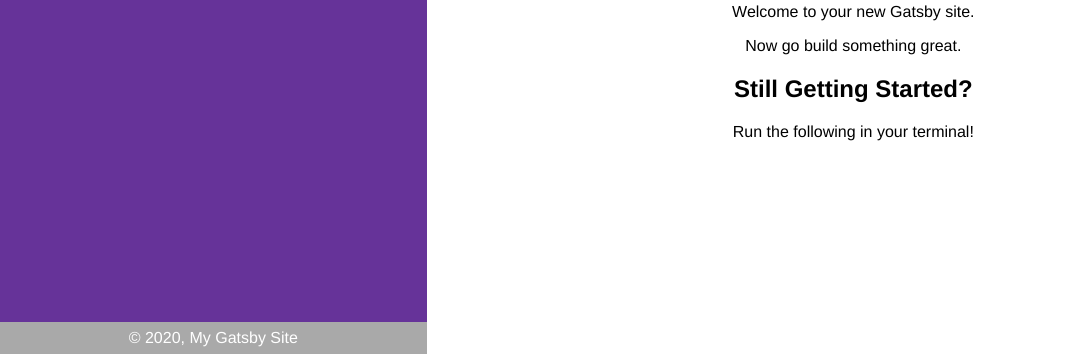
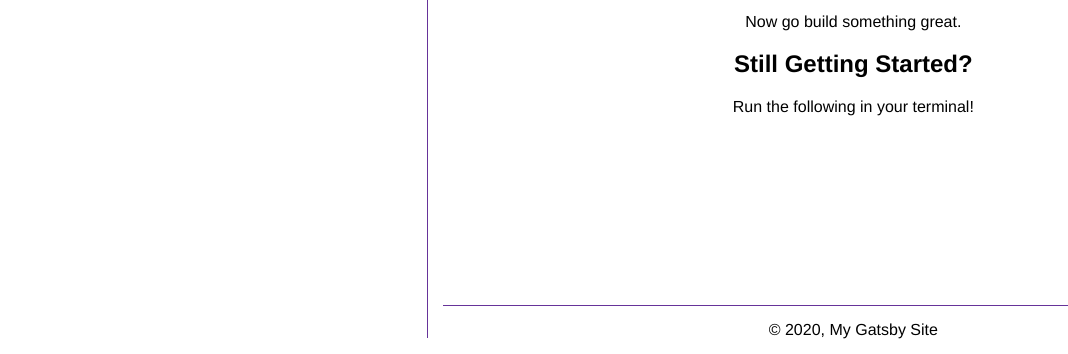
Before and after one commit to PTR-KLK/gatsby-sass-project, a Gatsby site: page / in a window 1280 px wide. Shown: the part 446-800 px from the top of the page, without its empty margins (0-1068 px from the left). Built offline with nearby package versions, Linux system fonts and the light colour scheme; Gatsby itself is replaced by a stand-in of ours.

Commit message:
style changes

```diff
--- a/src/assets/stylesheets/application.scss
+++ b/src/assets/stylesheets/application.scss
@@ -25,11 +25,11 @@ main {
   flex-direction: column;
   align-content: center;
   justify-content: center;
-  min-height: calc(100vh - 2em);
+  min-height: calc(100vh - 3em - 1px);
   padding: 0 2em;
 
   @media (min-width: 768px) {
-    grid-row: 1 / 3;
+    grid-row: 1 / 2;
     grid-column: 2 / 3;
   }
 }
--- a/src/assets/stylesheets/components/_footer.scss
+++ b/src/assets/stylesheets/components/_footer.scss
@@ -1,14 +1,20 @@
 footer {
 
-  height: 2em;
-  line-height: 2em;
-  color: white;
+  height: 3em;
+  line-height: 1em;
   text-align: center;
-  background-color: darkgray;
+  border-top: 1px solid rebeccapurple;
+  margin: 0 1em;
 
   p {
     font-size: 1em;
+    padding: 1em 0;
     margin: 0;
   }
 
+  @media (min-width: 768px) {
+    grid-row: 2 / 3;
+    grid-column: 2 / 3;
+  }
+
 }
--- a/src/assets/stylesheets/components/_header.scss
+++ b/src/assets/stylesheets/components/_header.scss
@@ -3,8 +3,6 @@ header {
   position: fixed;
   z-index: 22;
   display: flex;
-  color: white;
-  background-color: rebeccapurple;
   padding: 0.5em 0;
   line-height: 1.5em;
 
--- a/src/assets/stylesheets/components/_navbar.scss
+++ b/src/assets/stylesheets/components/_navbar.scss
@@ -1,21 +1,21 @@
 nav {
   height: 100%;
+  width: 100%;
   position: fixed;
   z-index: 11;
-  color: white;
-  background-color: rebeccapurple;
+  background: rgba(255, 255, 255, 0.9);
 
   .container {
     display: flex;
     flex-direction: column;
-    justify-content: space-between;
-    height: 4em;
+    justify-content: center;
+    height: 100%;
     line-height: 4em;
   }
 
   ul {
     list-style: none;
-    margin: 3.25em 0 0;
+    margin: 0;
     padding: 0;
   }
 
@@ -27,7 +27,6 @@ nav {
 
   a {
     display: block;
-    color: white;
     opacity: .8;
   }
 
@@ -38,6 +37,14 @@ nav {
   @media (min-width: 768px) {
     height: initial;
     position: static;
+    border-right: 1px solid rebeccapurple;
+    margin: 1em 0;
+    grid-row: 1 / 3;
+    grid-column: 1 / 2;
+
+    .container {
+      justify-content: flex-start;
+    }
 
     p {
       display: block;
```
